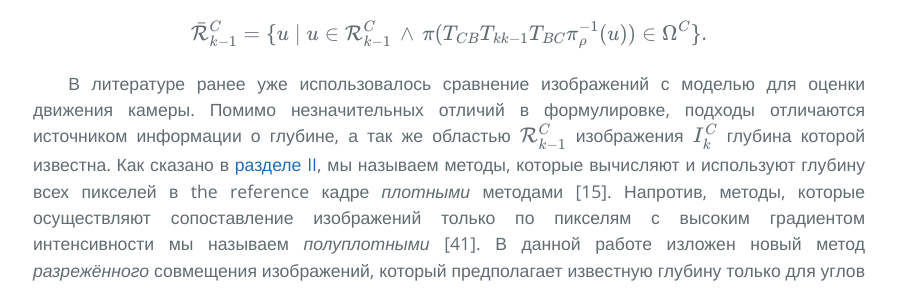
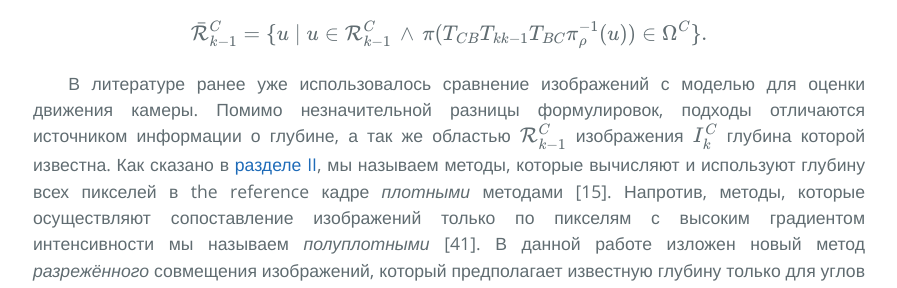
Before and after one commit to i-v-s/slam, a Jekyll site: the page built from svo2.md, in a window 1280 px wide and 900 px high, scrolled down 8918 px. Shown: the part 189-477 px from the top of the window, without its empty margins (191-1088 px from the left). Built offline with Jekyll 4.4.1, drawn with Linux system fonts in a browser that asks for light colours; our own code applies the rules of GitHub Pages for plain Markdown files; formulas are drawn with MathJax 3.

Commit message:
Updated svo2.md

```diff
--- a/svo2.md
+++ b/svo2.md
@@ -381,8 +381,8 @@ u \in \mathcal{R}_{k−1}^{C} \, \wedge \,
 $$
 
 В литературе ранее уже использовалось сравнение изображений
-с моделью для оценки движения камеры. Помимо незначительных
-отличий в формулировке, подходы отличаются
+с моделью для оценки движения камеры. Помимо незначительной
+разницы формулировок, подходы отличаются
 источником информации о глубине, а так же
 областью $$\mathcal{R}_{k−1}^{C}$$ изображения $$I^{C}_{k}$$ глубина которой известна.
 Как сказано в [разделе II](#ii-Связанные-работы "Связанные работы"),
```
